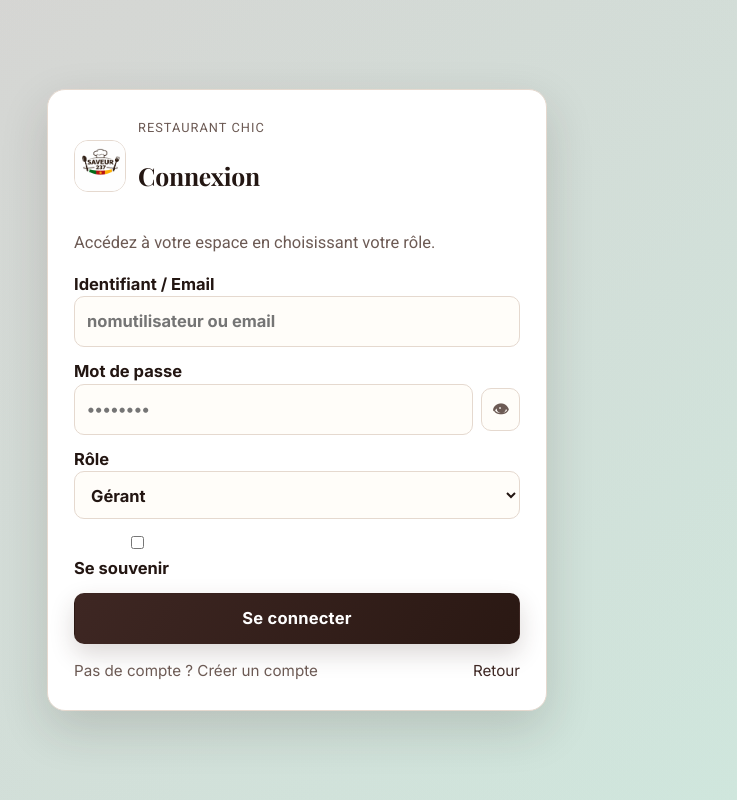
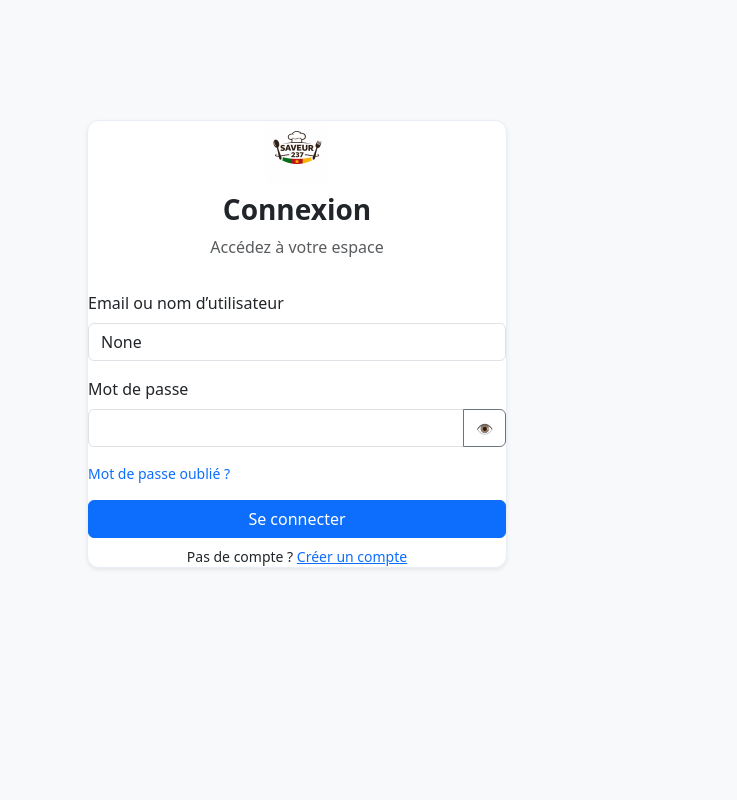
Before and after one commit to Jimmy-Network1/TP_RESTAURANT, a Django app: page /accounts/login/ in a window 1280 px wide. Shown: the whole page, without its empty margins (343-1080 px from the left). Run offline with Django 5.2, Linux system fonts and the light colour scheme.

Commit message:
login et sig in refait

```diff
--- /dev/null
+++ b/accounts/forms.py
@@ -0,0 +1,58 @@
+from django import forms
+from django.contrib.auth import authenticate, get_user_model
+
+User = get_user_model()
+
+
+class LoginForm(forms.Form):
+    username_or_email = forms.CharField(label="Email ou nom d’utilisateur")
+    password = forms.CharField(widget=forms.PasswordInput, label="Mot de passe")
+
+    def clean(self):
+        cleaned = super().clean()
+        user_id = cleaned.get("username_or_email")
+        pwd = cleaned.get("password")
+        user = None
+        if user_id and pwd:
+            try:
+                user_obj = User.objects.get(email__iexact=user_id)
+                username = user_obj.username
+            except User.DoesNotExist:
+                username = user_id
+            user = authenticate(username=username, password=pwd)
+            if not user:
+                raise forms.ValidationError("Identifiants invalides.")
+            if not user.is_active:
+                raise forms.ValidationError("Compte désactivé.")
+        cleaned["user"] = user
+        return cleaned
+
+
+class RegisterForm(forms.ModelForm):
+    password1 = forms.CharField(widget=forms.PasswordInput, label="Mot de passe")
+    password2 = forms.CharField(widget=forms.PasswordInput, label="Confirmer le mot de passe")
+
+    class Meta:
+        model = User
+        fields = ["first_name", "last_name", "email", "username"]
+
+    def clean_email(self):
+        email = self.cleaned_data["email"].lower()
+        if User.objects.filter(email=email).exists():
+            raise forms.ValidationError("Email déjà utilisé.")
+        return email
+
+    def clean(self):
+        cleaned = super().clean()
+        p1 = cleaned.get("password1")
+        p2 = cleaned.get("password2")
+        if p1 and p2 and p1 != p2:
+            raise forms.ValidationError("Les mots de passe ne correspondent pas.")
+        return cleaned
+
+    def save(self, commit=True):
+        user = super().save(commit=False)
+        user.set_password(self.cleaned_data["password1"])
+        if commit:
+            user.save()
+        return user
--- a/accounts/urls.py
+++ b/accounts/urls.py
@@ -7,7 +7,6 @@ app_name = 'accounts'
 urlpatterns = [
     path('login/', views.login_view, name='login'),
     path('logout/', views.logout_view, name='logout'),
-    path('roles/', views.roles_view, name='roles'),
     path('register/', views.register_view, name='register'),
-    path('profile/', views.profile_view, name='profile'),
+    path('users/', views.users_list, name='users_list'),
 ]
--- a/accounts/views.py
+++ b/accounts/views.py
@@ -1,118 +1,68 @@
 from django.contrib import messages
-from django.contrib.auth import authenticate, login, logout
+from django.contrib.auth import authenticate, login, logout, get_user_model
 from django.contrib.auth.decorators import login_required
-from django.contrib.auth.models import Group, User
+from django.core.paginator import Paginator
+from django.db.models import Q
 from django.shortcuts import redirect, render
-from django.urls import reverse
-from sales.models import Order
-from reservations.models import Reservation
 
-ROLES = ["gerant", "serveur", "coursier", "client"]
+from .forms import LoginForm, RegisterForm
 
-
-def _ensure_groups():
-    for role in ROLES:
-        Group.objects.get_or_create(name=role)
+User = get_user_model()
 
 
 def login_view(request):
-    _ensure_groups()
-    if request.method == 'POST':
-        username = request.POST.get('username', '').strip()
-        password = request.POST.get('password', '')
-        role = request.POST.get('role', '')
-        user = authenticate(request, username=username, password=password)
-        if user is None:
-            messages.error(request, "Mauvais identifiants.")
-            return render(request, 'accounts/login.html')
-        if role not in ROLES:
-            messages.error(request, "Rôle non autorisé.")
-            return render(request, 'accounts/login.html')
-        # Vérifie l'appartenance au groupe sélectionné
-        if not user.groups.filter(name=role).exists():
-            messages.error(request, "Mauvais rôle sélectionné pour cet utilisateur.")
-            return render(request, 'accounts/login.html')
-        login(request, user)
-        # Redirection selon rôle
-        if role == 'gerant':
-            return redirect('reports:dashboard')
-        if role == 'serveur':
-            return redirect('sales:orders')
-        if role == 'coursier':
-            return redirect('sales:orders')
-        return redirect('public:home')
-    return render(request, 'auth/login.html')
+    if request.user.is_authenticated:
+        return redirect("accounts:users_list")
+    form = LoginForm(request.POST or None)
+    if request.method == "POST" and form.is_valid():
+        login(request, form.cleaned_data["user"])
+        messages.success(request, "Connexion réussie.")
+        return redirect("accounts:users_list")
+    return render(request, "accounts/login.html", {"form": form})
 
 
+def register_view(request):
+    if request.user.is_authenticated:
+        return redirect("accounts:users_list")
+    form = RegisterForm(request.POST or None)
+    if request.method == "POST" and form.is_valid():
+        user = form.save()
+        login(request, user)
+        messages.success(request, "Compte créé et connecté.")
+        return redirect("accounts:users_list")
+    return render(request, "accounts/register.html", {"form": form})
+
+
+@login_required
 def logout_view(request):
     logout(request)
     messages.info(request, "Déconnecté.")
-    return redirect('public:home')
-
-
-def roles_view(request):
-    return render(request, 'accounts/roles.html')
-
-
-def register_view(request):
-    _ensure_groups()
-    if request.method == 'POST':
-        full_name = request.POST.get('full_name', '').strip()
-        username = request.POST.get('username', '').strip()
-        email = request.POST.get('email', '').strip()
-        phone = request.POST.get('phone', '').strip()
-        password1 = request.POST.get('password1', '')
-        password2 = request.POST.get('password2', '')
-        role = 'client'  # seul client autorisé en self-signup
-
-        if not all([full_name, username, email, password1, password2]):
-            messages.error(request, "Tous les champs obligatoires doivent être remplis.")
-            return render(request, 'accounts/register.html')
-        if password1 != password2:
-            messages.error(request, "Les mots de passe ne correspondent pas.")
-            return render(request, 'accounts/register.html')
-        if len(password1) < 8 or not any(c.isupper() for c in password1) or not any(c.isdigit() for c in password1):
-            messages.error(request, "Mot de passe trop faible (8+, 1 majuscule, 1 chiffre).")
-            return render(request, 'accounts/register.html')
-        if User.objects.filter(username=username).exists():
-            messages.error(request, "Nom d'utilisateur déjà pris.")
-            return render(request, 'accounts/register.html')
-        if User.objects.filter(email=email).exists():
-            messages.error(request, "Email déjà utilisé.")
-            return render(request, 'accounts/register.html')
-
-        user = User.objects.create_user(username=username, email=email, password=password1)
-        user.first_name = full_name
-        user.save()
-        group = Group.objects.get(name=role)
-        user.groups.add(group)
-        login(request, user)
-        messages.success(request, "Compte créé avec succès.")
-        return redirect('public:home')
-
-    return render(request, 'auth/register.html')
+    return redirect("accounts:login")
 
 
 @login_required
-def profile_view(request):
-    groups = list(request.user.groups.values_list('name', flat=True))
-    role = groups[0] if groups else "membre"
-    cart_count = request.session.get('cart_count', 0)
-    recent_orders = Order.objects.filter(
-        created_by=request.user
-    ).order_by('-created_at')[:5]
-    recent_reservations = Reservation.objects.filter(
-        customer_name=request.user.get_full_name() or request.user.username
-    ).order_by('-reservation_datetime')[:5]
+def users_list(request):
+    q = request.GET.get("q", "").strip()
+    users_qs = User.objects.all().order_by("-date_joined")
+    if q:
+        users_qs = users_qs.filter(
+            Q(first_name__icontains=q)
+            | Q(last_name__icontains=q)
+            | Q(username__icontains=q)
+            | Q(email__icontains=q)
+        )
+    paginator = Paginator(users_qs, 10)
+    page_obj = paginator.get_page(request.GET.get("page"))
+
+    def role_for(u):
+        if u.is_superuser:
+            return "Admin"
+        if u.groups.filter(name="moderateur").exists():
+            return "Modérateur"
+        return "Utilisateur"
+
     return render(
         request,
-        'accounts/profile.html',
-        {
-            'user': request.user,
-            'groups': groups,
-            'role': role,
-            'cart_count': cart_count,
-            'recent_orders': recent_orders,
-            'recent_reservations': recent_reservations,
-        },
+        "accounts/users_list.html",
+        {"page_obj": page_obj, "q": q, "role_for": role_for},
     )
--- a/restaurant_web/settings.py
+++ b/restaurant_web/settings.py
@@ -132,6 +132,10 @@ STATIC_URL = 'static/'
 STATICFILES_DIRS = [BASE_DIR / 'static']
 STATIC_ROOT = BASE_DIR / 'staticfiles'
 
+LOGIN_URL = 'accounts:login'
+LOGIN_REDIRECT_URL = 'accounts:users_list'
+LOGOUT_REDIRECT_URL = 'accounts:login'
+
 # Media files (Uploaded files)
 MEDIA_URL = 'media/'
 MEDIA_ROOT = BASE_DIR / 'media'
--- /dev/null
+++ b/static/accounts/accounts.css
@@ -0,0 +1,26 @@
+body {
+    background: #f5f7fb !important;
+}
+
+.auth-wrapper {
+    min-height: 80vh;
+    display: grid;
+    place-items: center;
+}
+.auth-card {
+    max-width: 420px;
+    width: 100%;
+    border-radius: 12px;
+    border: 1px solid #e9edf5;
+}
+.auth-logo {
+    width: 64px;
+    height: 64px;
+    object-fit: cover;
+    border-radius: 12px;
+}
+.table-hover tbody tr:hover {
+    background: #f8fafc;
+}
+.badge.bg-success { background-color: #28a745 !important; }
+.badge.bg-danger { background-color: #dc3545 !important; }
--- /dev/null
+++ b/static/accounts/accounts.js
@@ -0,0 +1,8 @@
+// show/hide password
+document.querySelectorAll('[data-toggle]').forEach(btn => {
+  btn.addEventListener('click', () => {
+    const input = btn.closest('.input-group')?.querySelector('[data-password]');
+    if (!input) return;
+    input.type = input.type === 'password' ? 'text' : 'password';
+  });
+});
--- /dev/null
+++ b/templates/accounts/base_accounts.html
@@ -0,0 +1,27 @@
+{% load static %}
+<!DOCTYPE html>
+<html lang="fr">
+<head>
+    <meta charset="utf-8">
+    <meta name="viewport" content="width=device-width, initial-scale=1">
+    <title>{% block title %}Saveur 237{% endblock %}</title>
+    <link href="https://cdn.jsdelivr.net/npm/bootstrap@5.3.3/dist/css/bootstrap.min.css" rel="stylesheet">
+    <link rel="stylesheet" href="{% static 'accounts/accounts.css' %}">
+    {% block extra_head %}{% endblock %}
+</head>
+<body class="bg-light">
+<div class="container py-4">
+    {% if messages %}
+      <div class="mb-3">
+        {% for message in messages %}
+          <div class="alert alert-{{ message.tags }} mb-2">{{ message }}</div>
+        {% endfor %}
+      </div>
+    {% endif %}
+    {% block content %}{% endblock %}
+</div>
+<script src="https://cdn.jsdelivr.net/npm/bootstrap@5.3.3/dist/js/bootstrap.bundle.min.js"></script>
+<script src="{% static 'accounts/accounts.js' %}"></script>
+{% block extra_js %}{% endblock %}
+</body>
+</html>
--- a/templates/accounts/login.html
+++ b/templates/accounts/login.html
@@ -1,55 +1,38 @@
-{% extends "base.html" %}
+{% extends "accounts/base_accounts.html" %}
 {% load static %}
 {% block title %}Connexion — Saveur 237{% endblock %}
 {% block content %}
-<div class="auth-page">
-<div class="auth-shell">
-  <div class="auth-hero">
-      <h2>Saveur 237</h2>
-      <p>Connectez-vous pour gérer vos commandes, tables ou suivre vos livraisons. Interface épurée, sécurisée.</p>
-      <ul class="dish-desc" style="margin:0; padding-left:18px; color:var(--text);">
-        <li>Gérant : tableau de bord</li>
-        <li>Serveur / Coursier : commandes en temps réel</li>
-        <li>Client : suivi de vos commandes</li>
-      </ul>
-  </div>
-  <div class="auth-panel">
-    <div class="auth-card">
-        <div class="auth-header">
-            <img src="{% static 'logo/logo.png' %}" alt="Saveur 237">
-            <div>
-                <h1 style="margin:0;">Connexion</h1>
-                <p class="dish-desc" style="margin:4px 0 0;">Choisissez votre rôle et accédez à votre espace.</p>
-            </div>
+<div class="auth-wrapper">
+  <div class="card auth-card shadow-sm">
+    <div class="text-center mb-3">
+      <img src="{% static 'logo/logo.png' %}" alt="Saveur 237" class="auth-logo">
+      <h3 class="fw-bold mt-2">Connexion</h3>
+      <p class="text-muted">Accédez à votre espace</p>
+    </div>
+    <form method="post" novalidate>
+      {% csrf_token %}
+      <div class="mb-3">
+        <label class="form-label">Email ou nom d’utilisateur</label>
+        <input type="text" name="username_or_email" value="{{ form.username_or_email.value|stringformat:'s' }}" class="form-control {% if form.username_or_email.errors %}is-invalid{% endif %}" required>
+        {% for err in form.username_or_email.errors %}<div class="invalid-feedback">{{ err }}</div>{% endfor %}
+      </div>
+      <div class="mb-3">
+        <label class="form-label">Mot de passe</label>
+        <div class="input-group">
+          <input type="password" name="password" class="form-control {% if form.password.errors %}is-invalid{% endif %}" data-password required>
+          <button class="btn btn-outline-secondary" type="button" data-toggle><span class="small">👁</span></button>
+          {% for err in form.password.errors %}<div class="invalid-feedback d-block">{{ err }}</div>{% endfor %}
         </div>
-        <form class="form" method="post">
-            {% csrf_token %}
-            {% include "partials/_messages.html" %}
-            <label>Identifiant / Email
-                <input name="username" placeholder="nomutilisateur ou email" required>
-            </label>
-            <label>Mot de passe
-                <input type="password" name="password" placeholder="••••••••" required>
-            </label>
-            <label>Rôle
-                <select name="role" required>
-                    <option value="gerant">Gérant</option>
-                    <option value="serveur">Serveur</option>
-                    <option value="coursier">Coursier</option>
-                    <option value="client">Client</option>
-                </select>
-            </label>
-            <div class="checkbox-group">
-                <label><input type="checkbox" name="remember"> Se souvenir</label>
-            </div>
-            <button class="btn" type="submit" style="width:100%;">Se connecter</button>
-        </form>
-        <div class="auth-actions">
-            <span class="dish-desc">Pas de compte ? <a href="{% url 'accounts:register' %}">Créer un compte</a></span>
-            <a class="btn-outline" href="{% url 'public:home' %}">Retour</a>
-        </div>
-    </div>
+      </div>
+      {% for err in form.non_field_errors %}<div class="alert alert-danger">{{ err }}</div>{% endfor %}
+      <div class="d-flex justify-content-between align-items-center mb-3">
+        <a href="#" class="small text-decoration-none">Mot de passe oublié ?</a>
+      </div>
+      <button class="btn btn-primary w-100 mb-2" type="submit">Se connecter</button>
+      <div class="text-center small">
+        Pas de compte ? <a href="{% url 'accounts:register' %}">Créer un compte</a>
+      </div>
+    </form>
   </div>
 </div>
-</div>
 {% endblock %}
```
Also changed, not shown: templates/accounts/register.html (+51 -61 lines), templates/accounts/users_list.html (added, +76 -0 lines).
